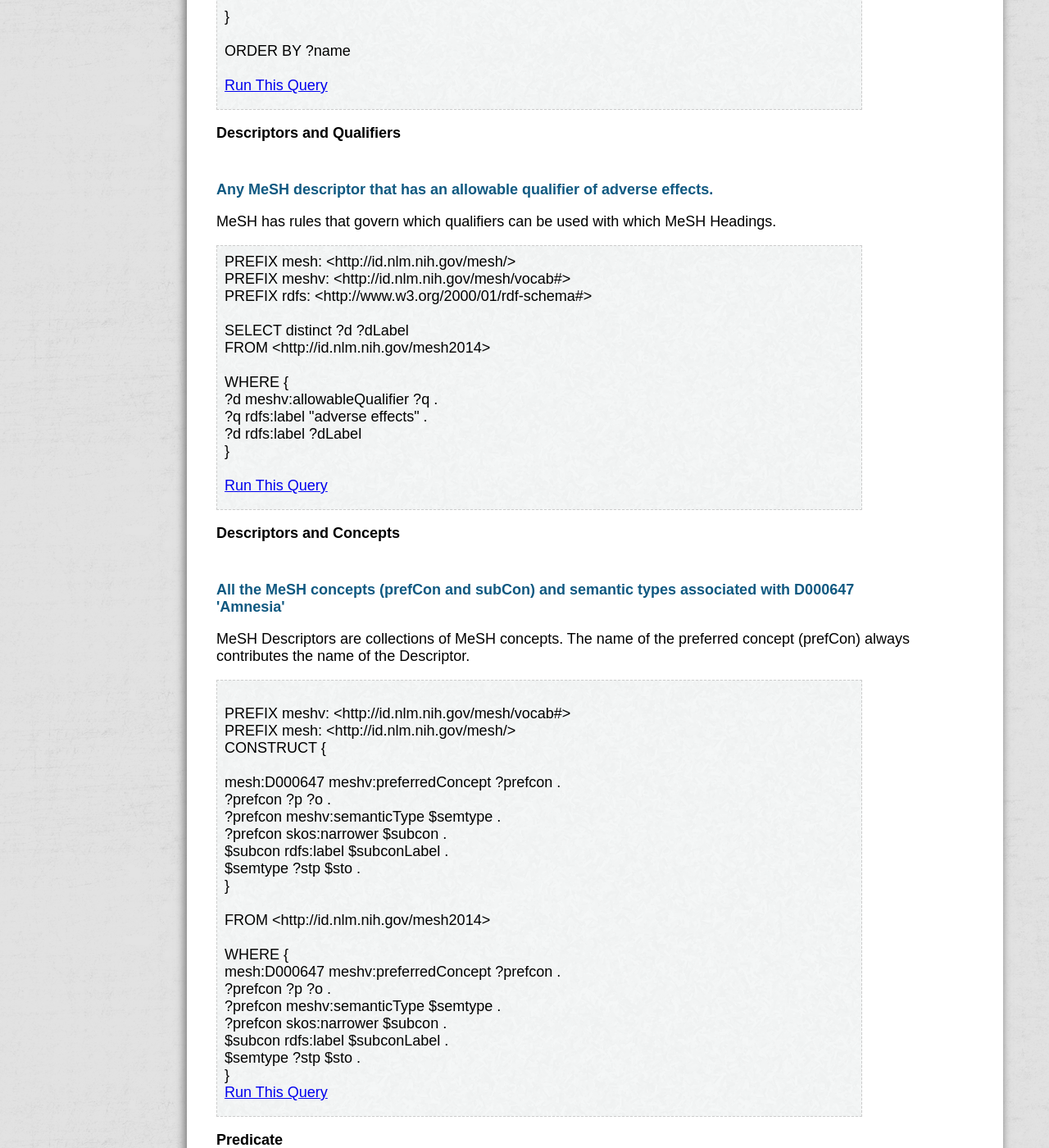
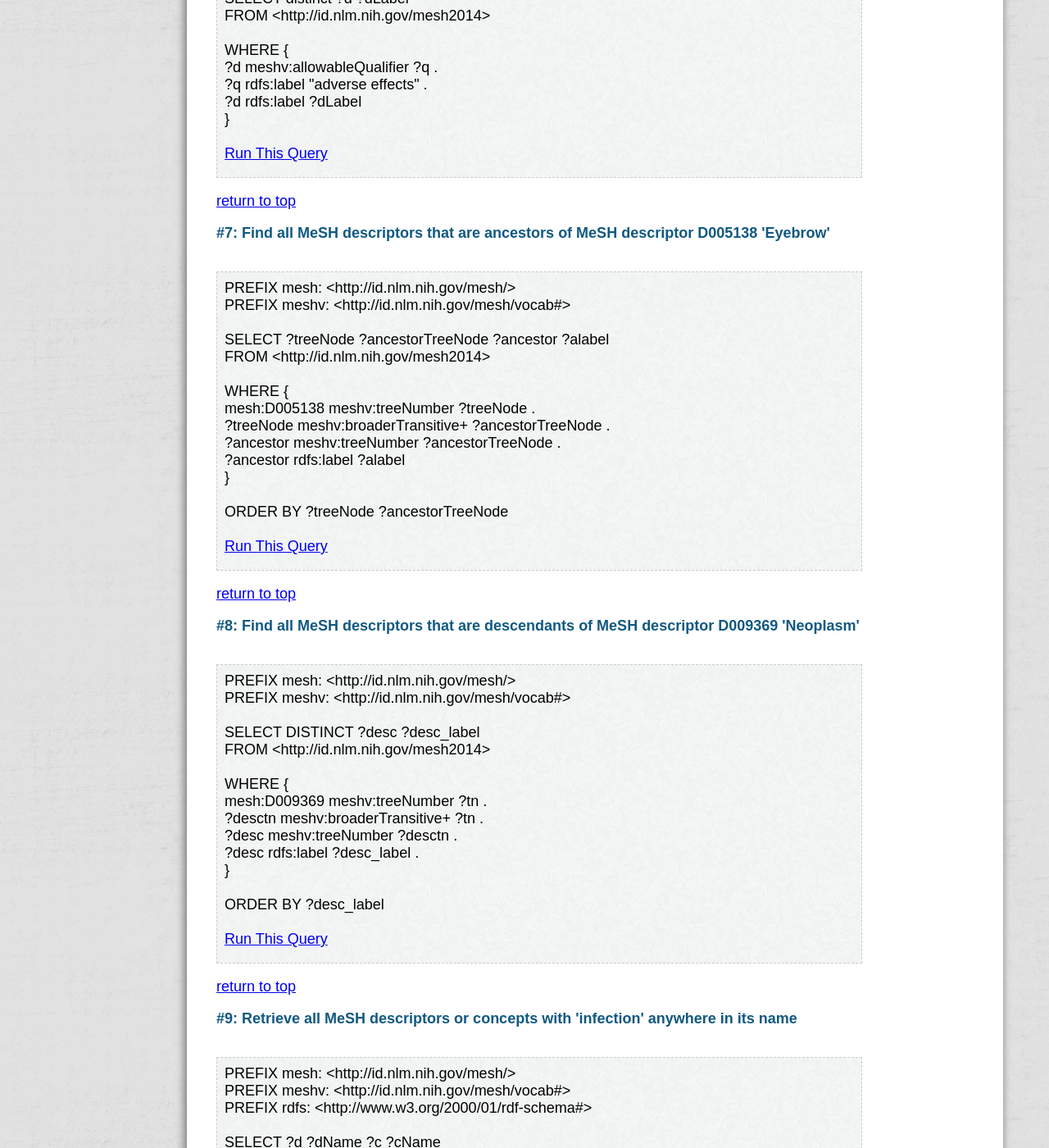
Before and after one commit to HHS/meshrdf, a Jekyll site: the page built from sample-queries.md, in a window 1280 px wide and 1400 px high, scrolled down 2617 px. Shown: the whole window at 82% size. Built offline with Jekyll 4.4.1, drawn with Linux system fonts in a browser that asks for light colours; nearby versions of some CDN libraries; some of the changed text lies outside the part shown.

Commit message:
11/14/2014 - added inference to all sample queries by default. Removed query 'types' for now until there is more consensus.

```diff
--- a/_data/queries.yml
+++ b/_data/queries.yml
@@ -1,6 +1,6 @@
 #important - see _config.yml query-types for the list of allowable query types.
 
-- name: Retrieve list of predicates in MeSH RDF
+- name: Retrieve a list of predicates in MeSH RDF
   notes: This query gives a complete list of MeSH RDF predicates
   type: Getting Started
   string: |+
@@ -32,7 +32,7 @@
     }
     ORDER BY ?class
 
-- name: Which triples have 'Ofloxacin' as the object?
+- name: Find triples with 'Oflaxacin' as the object
   notes: A basic subject, predicate, object triple in MeSH RDF.
   type: Getting Started
   string: |+
@@ -46,7 +46,7 @@
      ?s ?p mesh:D015242 .
    }
 
-- name: The Pharmacologic Actions of Oflaxacin and their labels.
+- name:  Find the MeSH headings and labels of Pharmacologic Actions for 'Oflaxacin'
   notes: Show the MeSH headings and labels of Pharmacologic Actions for Oflaxacin.
   type: Getting Started
   string: |+
@@ -63,7 +63,7 @@
      ?pa rdfs:label ?paLabel
    }
 
-- name: Descriptors/SCRs that have the Pharmacologic Action 'Anti-Bacterial Agents'?
+- name: Descriptors and SCRs that have the Pharmacologic Action 'Anti-Bacterial Agents'
   notes: A filter query of MeSH predicates based on a certain type of Pharmacologic Action
   type: Predicate
   string: |+
@@ -82,7 +82,7 @@
 
    ORDER BY ASC (?dLabel)
 
-- name: Any MeSH descriptor that has an allowable qualifier of adverse effects.
+- name: Find all MeSH descriptors with an allowable qualifier of 'adverse effects'
   notes: MeSH has rules that govern which qualifiers can be used with which MeSH Headings.
   type: Descriptors and Qualifiers
   string: |+
@@ -99,7 +99,7 @@
         ?d rdfs:label ?dLabel
      }
 
-- name: Any MeSH descriptor that is an ancestor of D005138 'Eyebrow',
+- name: Find all MeSH descriptors that are ancestors of MeSH descriptor D005138 'Eyebrow'
   notes: The MeSH heading for 'Eybrow' can be retrieved through various paths in the MeSH tree.  This query demonstrates how to 'explode up' the MeSH tree to find all ancestors.
   type: Transitive
   string: |+
@@ -111,14 +111,14 @@
 
    WHERE {
       mesh:D005138 meshv:treeNumber ?treeNode .
-      ?treeNode skos:broaderTransitive+ ?ancestorTreeNode .
+      ?treeNode meshv:broaderTransitive+ ?ancestorTreeNode .
       ?ancestor meshv:treeNumber ?ancestorTreeNode .
       ?ancestor rdfs:label ?alabel
    }
 
    ORDER BY ?treeNode ?ancestorTreeNode
 
-- name: Any MeSH descriptor that is a descendant of D009369 'Neoplasm'
+- name: Find all MeSH descriptors that are descendants of MeSH descriptor D009369 'Neoplasm'
   notes: Find all descendants (not just immediate children) of 'Neoplasm'.  This query 'explodes down' the MeSH tree.
   type: Transitive
   string: |+
@@ -130,14 +130,14 @@
 
     WHERE {
       mesh:D009369 meshv:treeNumber ?tn .
-      ?desctn skos:broaderTransitive+ ?tn .
+      ?desctn meshv:broaderTransitive+ ?tn .
       ?desc meshv:treeNumber ?desctn .
       ?desc rdfs:label ?desc_label .
     }
 
     ORDER BY ?desc_label
 
-- name: Any MeSH term ('D' or 'M') that has 'infection' as part of its name.
+- name: Retrieve all MeSH descriptors or concepts with 'infection' anywhere in its name
   notes: Find MeSH descriptors or sub-concepts based on string.
   type: String
   string: |+
@@ -150,7 +150,7 @@
 
     WHERE {
 
-    ?d a meshv:TopicalDescriptor .
+    ?d a meshv:Descriptor .
     ?d meshv:concept ?c .
     ?d rdfs:label ?dName .
     ?c rdfs:label ?cName
@@ -159,7 +159,7 @@
     }
     ORDER BY ?d
 
-- name: What are all the new MeSH Descriptor in the 'Diseases' tree for a given year (2014).
+- name: Find all MeSH Descriptors created for 2014 MeSH that are treed under diseases.
   notes: This query leverages the MeSH 'C' tree to find new diseases in MeSH.
   type: Aggregation
   string: |+
@@ -173,7 +173,7 @@
 
     WHERE {
 
-    ?d a meshv:TopicalDescriptor .
+    ?d a meshv:Descriptor .
     ?d rdfs:label ?name .
     ?d meshv:treeNumber ?tn .
     ?d meshv:dateEstablished ?dateEstablished
@@ -184,7 +184,7 @@
 
     ORDER BY ?name
 
-- name: All the MeSH concepts (prefCon and subCon) and semantic types associated with D000647 'Amnesia'
+- name: Retrieve all the MeSH concepts and semantic types associated with the MeSH descriptor D000647 'Amnesia'
   notes: MeSH Descriptors are collections of MeSH concepts.  The name of the preferred concept (prefCon) always contributes the name of the Descriptor.
   type: Descriptors and Concepts
   string: |+
@@ -196,7 +196,7 @@
     mesh:D000647 meshv:preferredConcept ?prefcon .
     ?prefcon ?p ?o .
     ?prefcon meshv:semanticType $semtype .
-    ?prefcon skos:narrower $subcon .
+    ?prefcon meshv:narrower $subcon .
     $subcon rdfs:label $subconLabel .
     $semtype ?stp $sto .
     }
@@ -207,7 +207,7 @@
     mesh:D000647 meshv:preferredConcept ?prefcon .
     ?prefcon ?p ?o .
     ?prefcon meshv:semanticType $semtype .
-    ?prefcon skos:narrower $subcon .
+    ?prefcon meshv:narrower $subcon .
     $subcon rdfs:label $subconLabel .
     $semtype ?stp $sto .
     }
--- a/_layouts/queries.html
+++ b/_layouts/queries.html
@@ -28,8 +28,11 @@
     <a href = "index.html">Documentation Home</a>&nbsp;&nbsp;&raquo;&nbsp;{{ page.title }}
     {% endif %}
     </div>
+    <!--give users a way to return to the top of the page --><a name = "top"/>
     <h2>{{page.title}}</h2><br/>
+    <select class = "query-types" onchange="location = this.options[this.selectedIndex].value;">
 
+    <!-- will consider re-adding query types when they are easier  to categorize
     <p>Query types:
     <select class = "query-types" onchange="location = this.options[this.selectedIndex].value;">
     {% for type in site.query-types | sort_by   %}
@@ -37,19 +40,23 @@
     {% endfor %}
     </select>
     </p>
+    -->
+
+    {% for query in site.data.queries %}
+    <option value = "#sample-query-{{forloop.index}}">{{ query.name }}</option>
+    {% endfor %}
+    </select>
     <br/>
-      {% for type in site.query-types %}
-      <a name = "{{type | downcase | replace: ' ','-' }}"></a><p><b>{{ type }}</b></p><br/>
       {% for query in site.data.queries %}
-      {% if query.type == type %}
-      <h4 class = "inline-header">{{ query.name }}</h4>
-      <p>{{ query.notes }}</p>
-      <div class = "sample-queries {{query.type | downcase | replace: ' ','-' }}">
+      <a name = "sample-query-{{forloop.index}}"/><h4 class = "inline-header">#{{forloop.index}}: {{ query.name }}</h4></a>
+      <!-- keeping these out for now <p>{{ query.notes }}</p>-->
+      <div class = "sample-queries {{ query.name | downcase | replace: ' ', '-' }}">
        {{query.string | xml_escape | newline_to_br }}
-       <p><a href = "{{query.string | cgi_escape | prepend: 'http://id.nlm.nih.gov/mesh/sparql?query='}}" target = "_blank">Run This Query</a></p>
+       <p><a href = "{{query.string | cgi_escape | prepend: 'http://id.nlm.nih.gov/mesh/sparql?query=' | append: '&inference=true' }}" target = "_blank">Run This Query</a></p>
       </div>
+      {% if forloop.index > 1 %}
+      <a href = "#top">return to top</a>
       {% endif %}
-      {% endfor %}
       {% endfor %}
       </div>
     </div>
```
